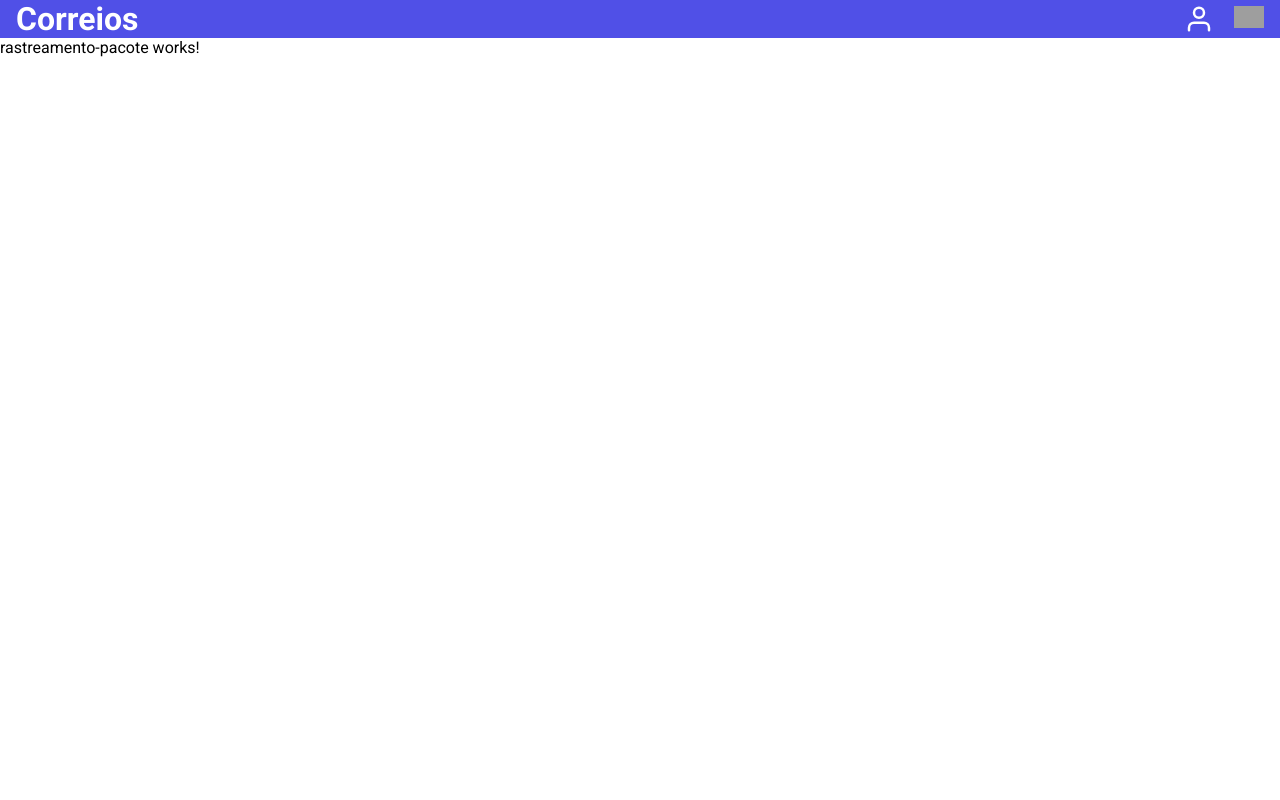
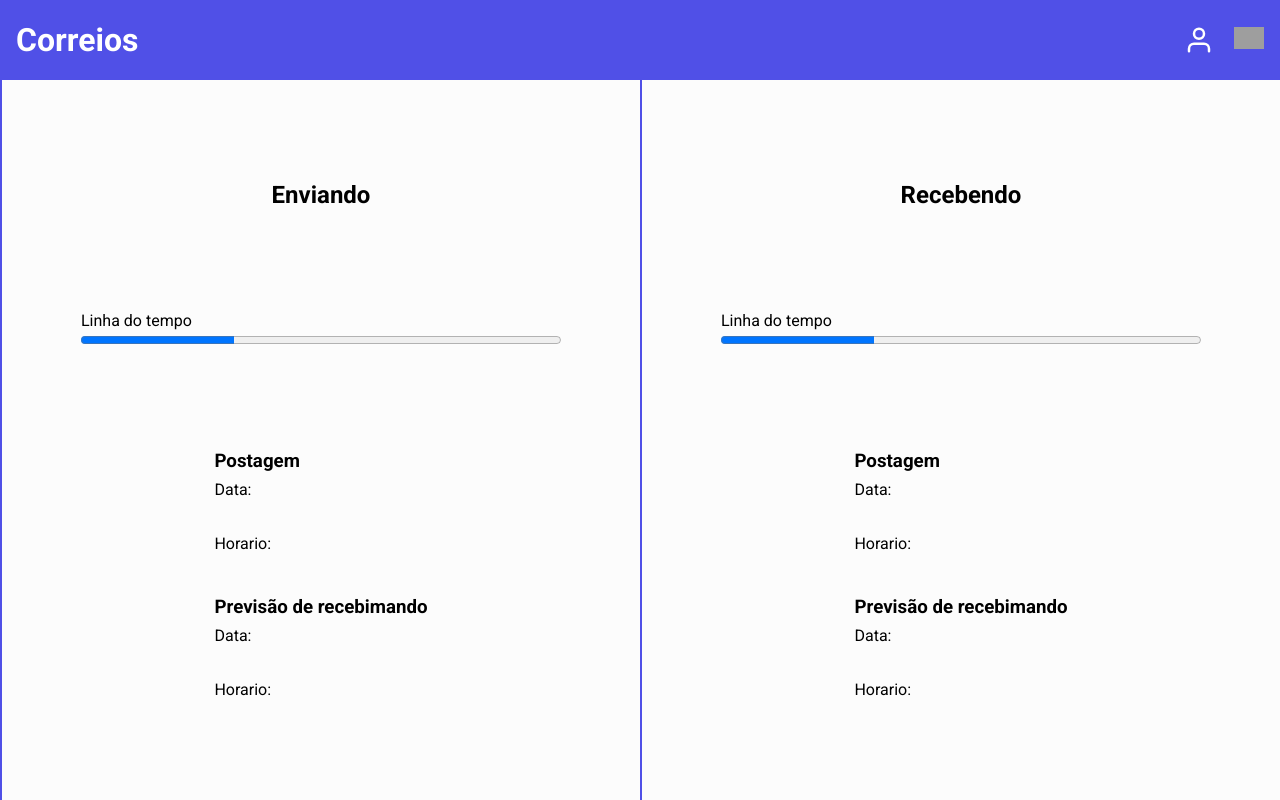
Before and after one commit to FredericoBresani/projeto-ESS, an Angular app in the folder correios/: page /correios/rastreamento-pacote in a window 1280 px wide. Built offline with nearby package versions, Linux system fonts and the light colour scheme; grey boxes are pictures that could not be loaded.

Commit message:
aparencia scss

```diff
--- a/correios/src/app/nav-bar/bar/bar.component.scss
+++ b/correios/src/app/nav-bar/bar/bar.component.scss
@@ -1,7 +1,9 @@
 .navbar {
   display: flex;
   width: 100%;
+  height: 10vh;
   justify-content: space-between;
+  align-items: center;
   padding: 0 1rem 0 1rem;
   margin: 0;
   background-color: rgb(80, 80, 231);
--- a/correios/src/app/rastreio-pacote/rastreamento-pacote/rastreamento-pacote.component.html
+++ b/correios/src/app/rastreio-pacote/rastreamento-pacote/rastreamento-pacote.component.html
@@ -1 +1,40 @@
-<p>rastreamento-pacote works!</p>
+<section class="section-rastreio">
+    <div class="subsection-rastreio">
+        <h2>Enviando</h2>
+        <div>
+            <p>Linha do tempo</p>
+            <progress value="32" max="100"></progress><br>
+        </div>
+        <div class="info-rastreio">
+            <div>
+                <h3>Postagem</h3>
+                <label>Data:</label><br>
+                <label>Horario:</label><br>
+            </div>
+            <div>
+                <h3>Previsão de recebimando</h3>
+                <label>Data:</label><br>
+                <label>Horario:</label>
+            </div>
+        </div>
+    </div>
+    <div class="subsection-rastreio">
+        <h2>Recebendo</h2>
+        <div>
+            <p>Linha do tempo</p>
+            <progress value="32" max="100"></progress>
+        </div>
+        <div class="info-rastreio">
+            <div>
+                <h3>Postagem</h3>
+                <label>Data:</label><br>
+                <label>Horario:</label><br>
+            </div>
+            <div>
+                <h3>Previsão de recebimando</h3>
+                <label>Data:</label><br>
+                <label>Horario:</label>
+            </div>
+        </div>
+    </div>
+</section>
--- a/correios/src/app/rastreio-pacote/rastreamento-pacote/rastreamento-pacote.component.scss
+++ b/correios/src/app/rastreio-pacote/rastreamento-pacote/rastreamento-pacote.component.scss
@@ -0,0 +1,30 @@
+.section-rastreio{
+    display: flex;
+}
+.subsection-rastreio{
+    width: 50%;
+    height: 90vh;
+    background-color: #fcfcfc;
+
+    display: flex;
+    flex-direction: column;
+    justify-content: space-evenly;
+    align-items: center;
+
+    border-left: 2px solid #5050e7;
+}
+progress{
+    position: relative;
+    width: 60vh;
+}
+.info-rastreio{
+    display: flex;
+    flex-direction: column;
+    justify-content: space-around;
+    gap: 1rem;
+}
+.info-rastreio div{
+    display: flex;
+    flex-direction: column;
+    gap: 0.5rem;
+}
```
